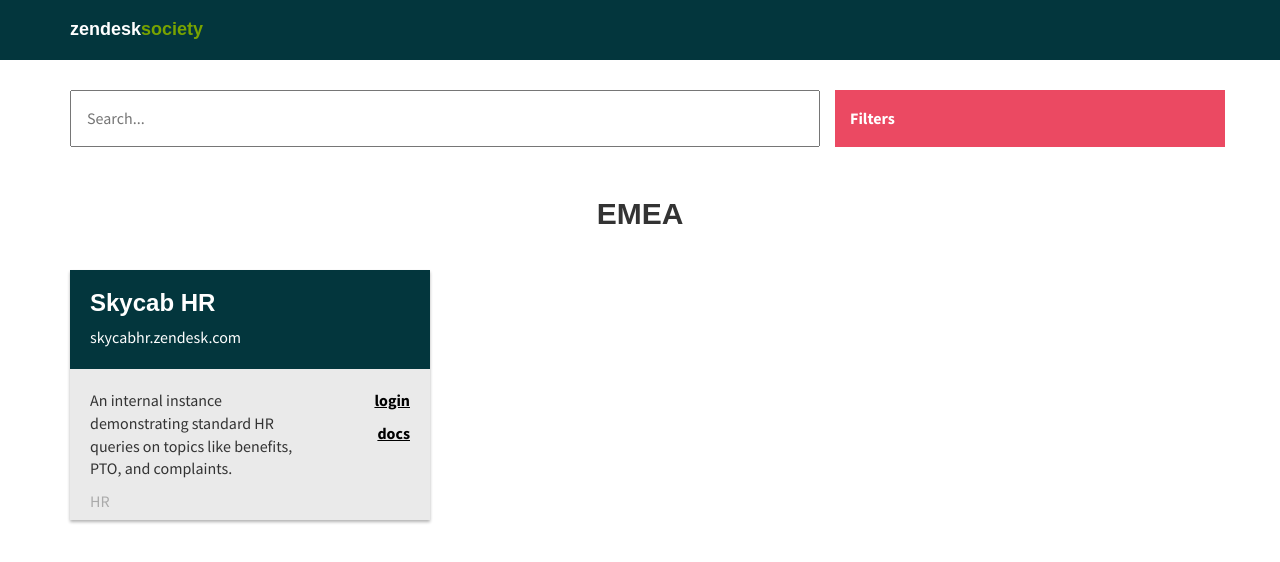
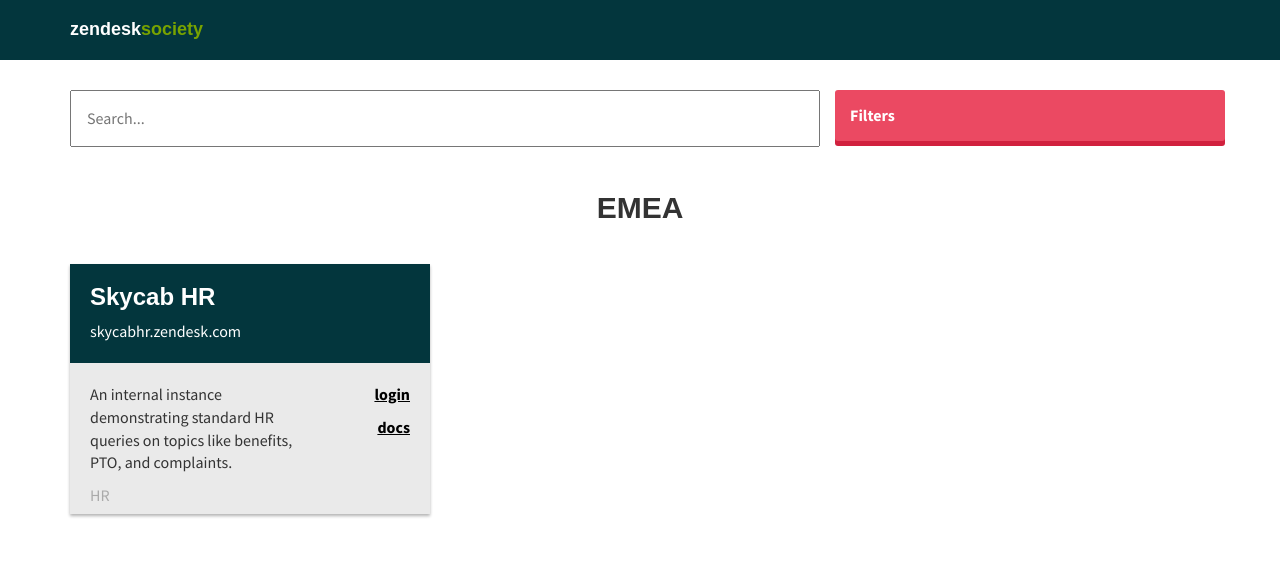
Before and after one commit to dashedstripes/society-demo, a React app: page / in a window 1280 px wide. Built offline with nearby package versions, Linux system fonts and the light colour scheme; a web font is replaced by a local one.

Commit message:
Add active state to filter button

```diff
--- a/src/styles/FiltersButton.css
+++ b/src/styles/FiltersButton.css
@@ -4,8 +4,17 @@
   font-weight: bold;
   margin-bottom: 20px;
   text-align: left;
-  padding: 17px 15px;
+  padding: 14px 15px;
   outline: none;
   color: #ffffff;
   background: #EB4962;
+  box-shadow: 0 5px #D1213E;
+  border-radius: 3px;
 }
+
+.FiltersButton:active {
+  box-shadow: 0 0 #D1213E;
+  top: 6px;
+  padding: 17px 15px;
+  margin-bottom: 14px;
+}
```
